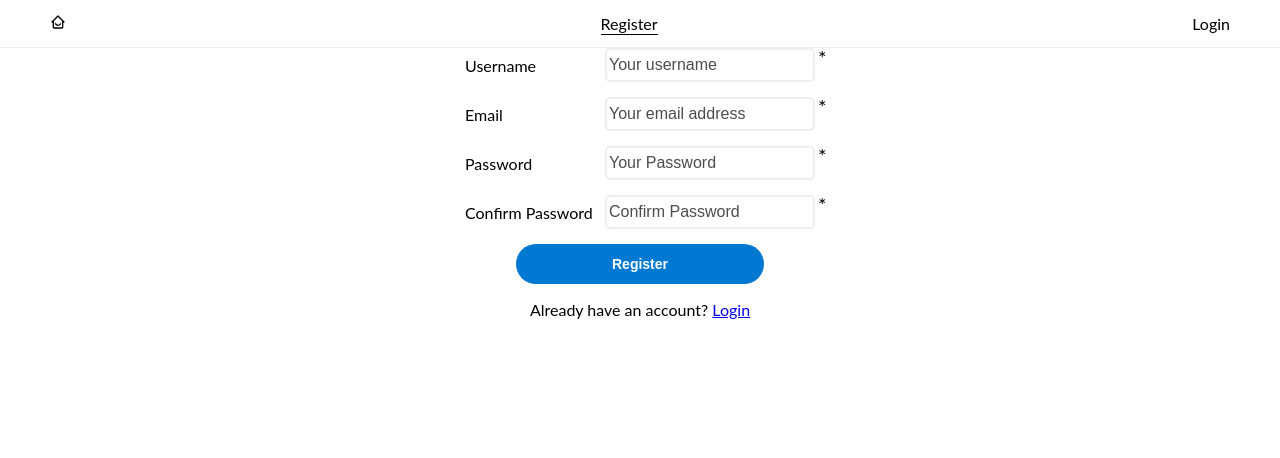
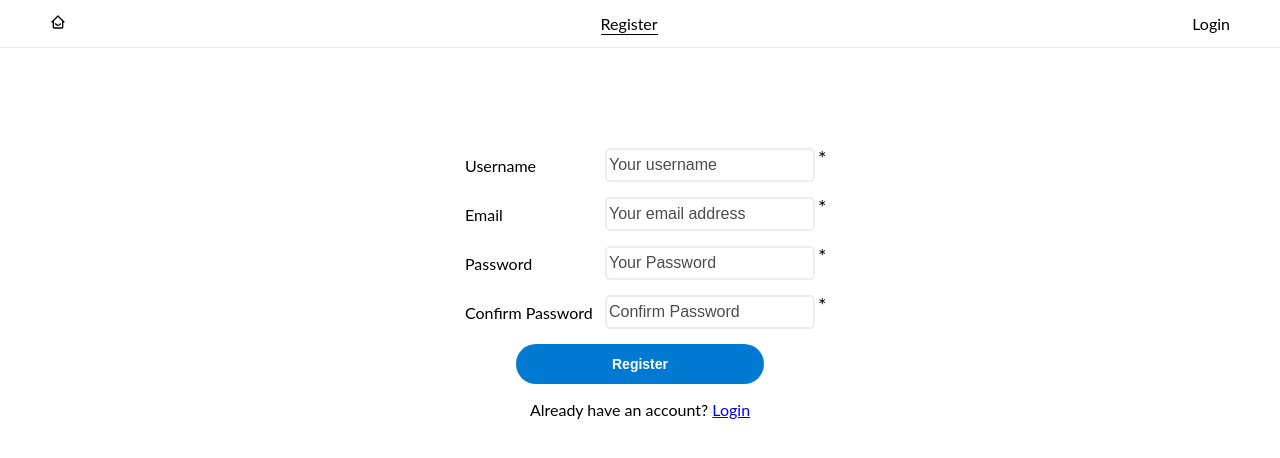
Before and after one commit to travismoulton/social-media-frontend, a React (Create React App) app: page /register in a window 1280 px wide. Shown: the top 458 px of the page. Built offline with nearby package versions, Linux system fonts and the light colour scheme; no server answers.

Commit message:
styling on register form

```diff
--- a/src/components/Register/Register.module.css
+++ b/src/components/Register/Register.module.css
@@ -1,4 +1,5 @@
 .Register {
+  padding: 10rem;
   display: flex;
   justify-content: center;
   flex-direction: column;
```
